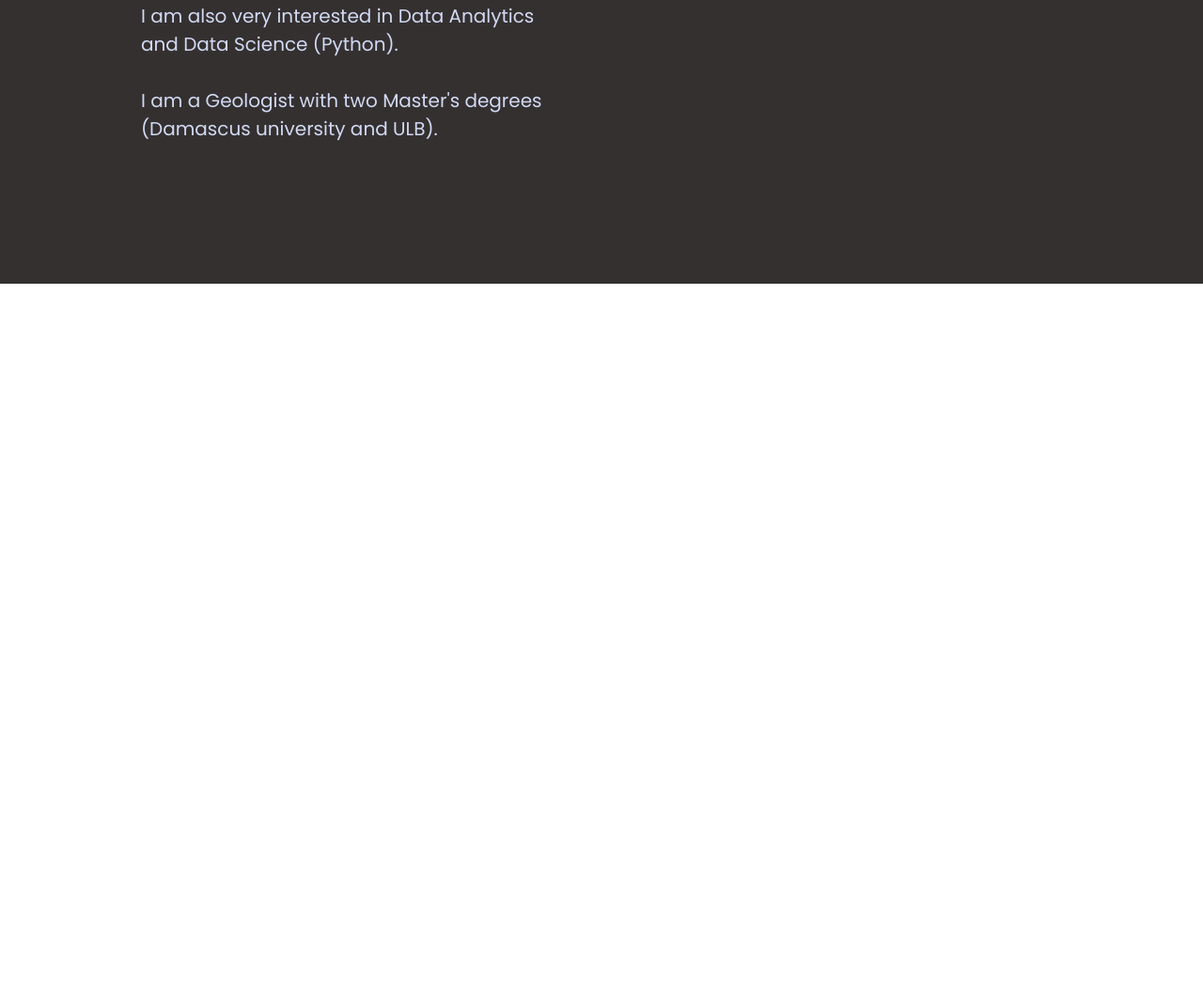
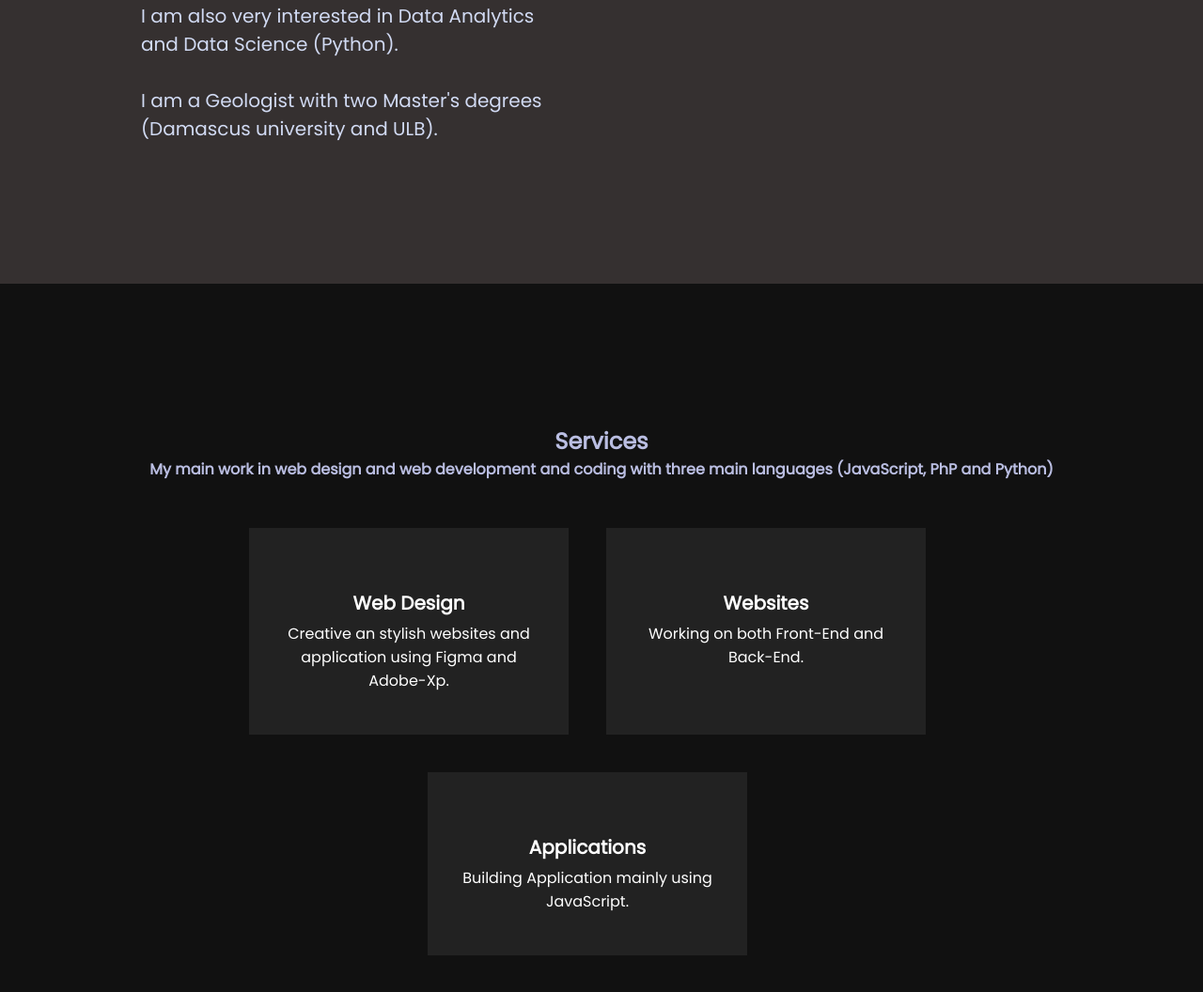
Before and after one commit to samirm00/Portfolio-2, a website with bundled scripts: page index.html in a window 1280 px wide. Shown: the part 1408-2464 px from the top of the page at 94% size. Before the commit the page ends 1710 px from the top, so only its background shows below. Built offline with nearby package versions, Linux system fonts and the light colour scheme; files whose address does not match are found by name; a web font is replaced by a local one.

Commit message:
build services  section and style it

```diff
--- a/index.html
+++ b/index.html
@@ -58,6 +58,42 @@
         </div>
       </section>
 
+           <!--Services section  -->
+    <section class="services " id="services">
+      <div class="head white">
+        <h2>Services</h2>
+        <p>
+          My main work in web design and web development and coding with three main languages (JavaScript, PhP and Python)
+
+        </p>
+      </div>
+      <div class="text-content">
+          <div class="servicesBox">
+            <img src="public/assests/icon1.png" alt="">
+            <h2>Web Design</h2>
+            <p>
+              Creative an stylish websites and application using Figma and Adobe-Xp.
+            </p>
+          </div>
+          <div class="servicesBox">
+            <img src="public/assests/icon2.png" alt="">
+            <h2>Websites</h2>
+            <p>
+              Working on both Front-End and Back-End.
+            </p>
+          </div>
+          <div class="servicesBox">
+            <img src="public/assests/icon3.png" alt="">
+            <h2>Applications</h2>
+            <p>
+              Building Application mainly using JavaScript.
+            </p>
+          </div>
+      </div>
+
+    </section>
+
+
 
     <!-- initialize your application -->
     <script type="module" src="./src/init/index.js"></script>
--- a/public/style.css
+++ b/public/style.css
@@ -179,3 +179,46 @@ head h2{
 img{
     max-width: 100%;
 }
+
+/*Service section */
+
+.services{
+    background:#111;
+}
+.head .white {
+   color:#fff;
+}
+
+.services .text-content {
+    display: flex;
+    justify-content: center;
+    flex-wrap: wrap;
+}
+
+.services .text-content .servicesBox{
+    padding: 40px 20px;
+    background: #222;
+    color: #fff;
+    max-width: 340px;
+    margin: 20px;
+    text-align: center;
+    transition: 0.5s ease;
+}
+.services .text-content .servicesBox:hover{
+    background:#2196f3 ;
+
+}
+
+.services .text-content .servicesBox img{
+    max-width: 80px;
+    filter: invert(1);
+}
+.services .text-content .servicesBox h2{
+    font-size: 20px;
+    font-weight: 600;
+}
+
+.services .text-content .servicesBox p {
+    font-size: 16px;
+    margin: 5px;
+}
```
